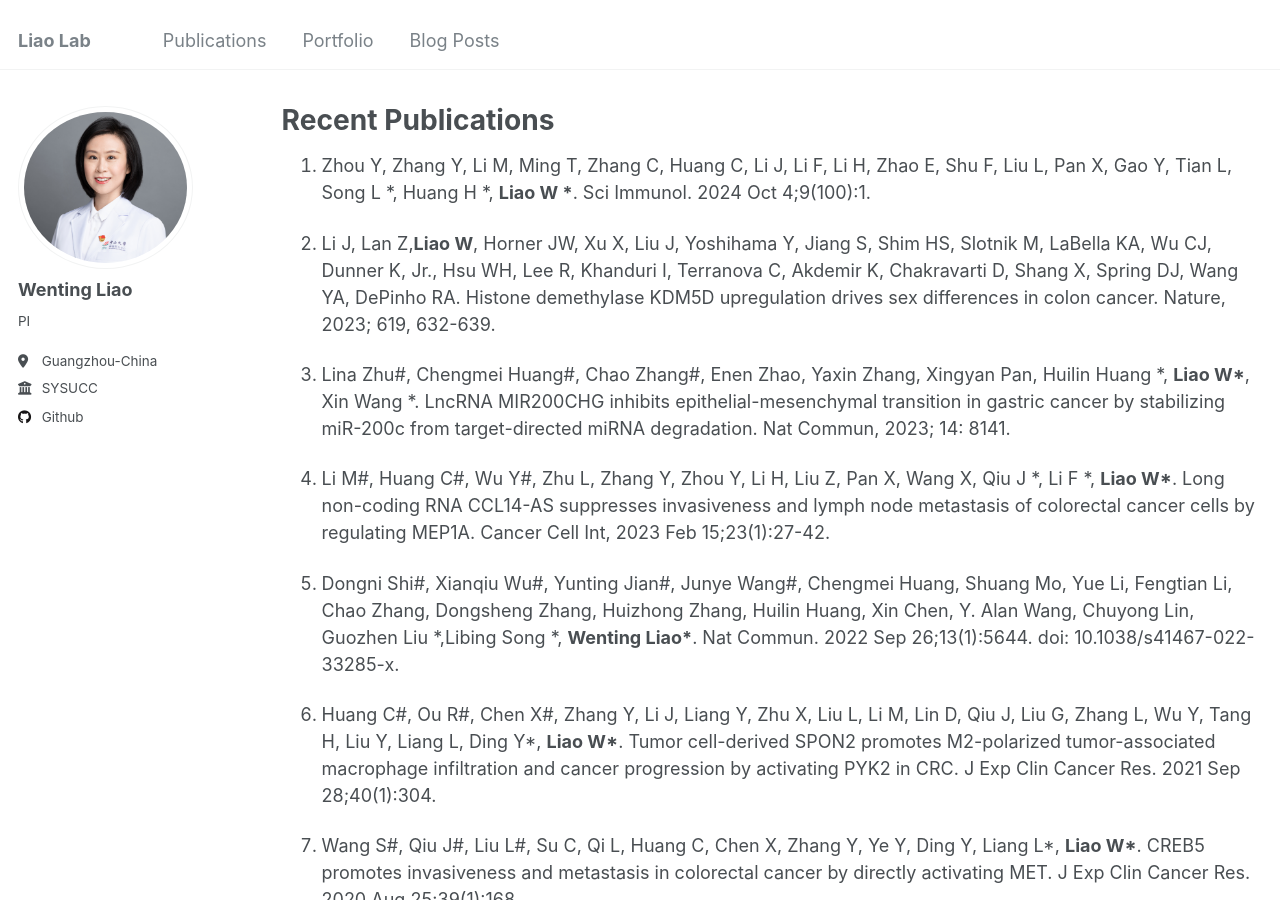
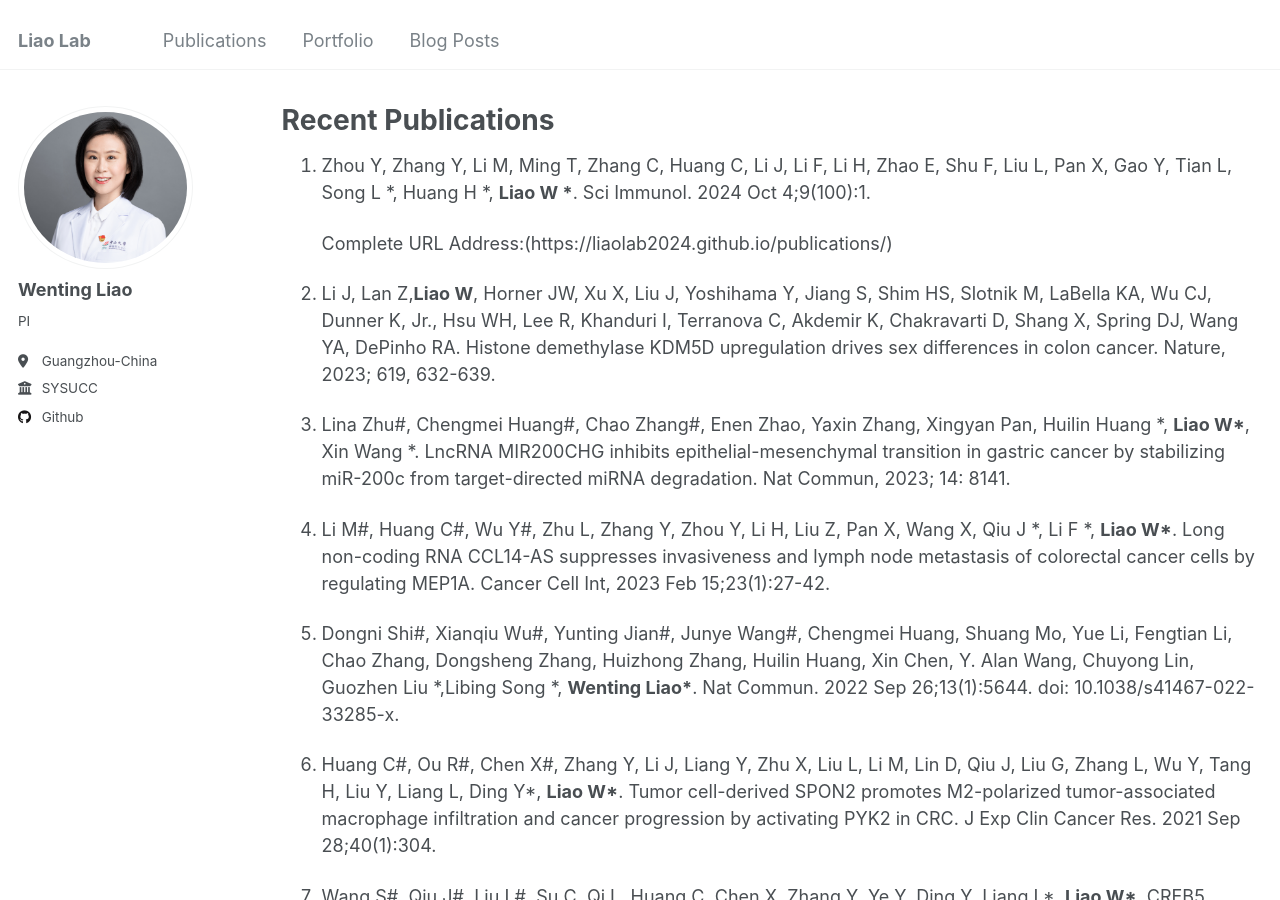
Before and after one commit to ImmunoTransLab/ImmunoTransLab, a Jekyll site: the page built from _pages/publications.md, in a window 1280 px wide and 900 px high. Built offline with Jekyll 4.4.1, drawn with Linux system fonts in a browser that asks for light colours.

Commit message:
Update publications.md

```diff
--- a/_pages/publications.md
+++ b/_pages/publications.md
@@ -9,7 +9,7 @@ author_profile: true
 
 1. Zhou Y, Zhang Y, Li M, Ming T, Zhang C, Huang C, Li J, Li F, Li H, Zhao E, Shu F, Liu L, Pan X, Gao Y, Tian L, Song L *, Huang H *, __Liao W *__. Sci Immunol. 2024 Oct 4;9(100):1.
 
-   [Complete URL Address]: (https://liaolab2024.github.io/publications/)
+   Complete URL Address:(https://liaolab2024.github.io/publications/)
 
 
 2. Li J, Lan Z,<strong>Liao W</strong>, Horner JW, Xu X, Liu J, Yoshihama Y, Jiang S, Shim HS, Slotnik M, LaBella KA, Wu CJ, Dunner K, Jr., Hsu WH, Lee R, Khanduri I, Terranova C, Akdemir K, Chakravarti D, Shang X, Spring DJ, Wang YA, DePinho RA. Histone demethylase KDM5D upregulation drives sex differences in colon cancer. Nature, 2023; 619, 632-639.
```
